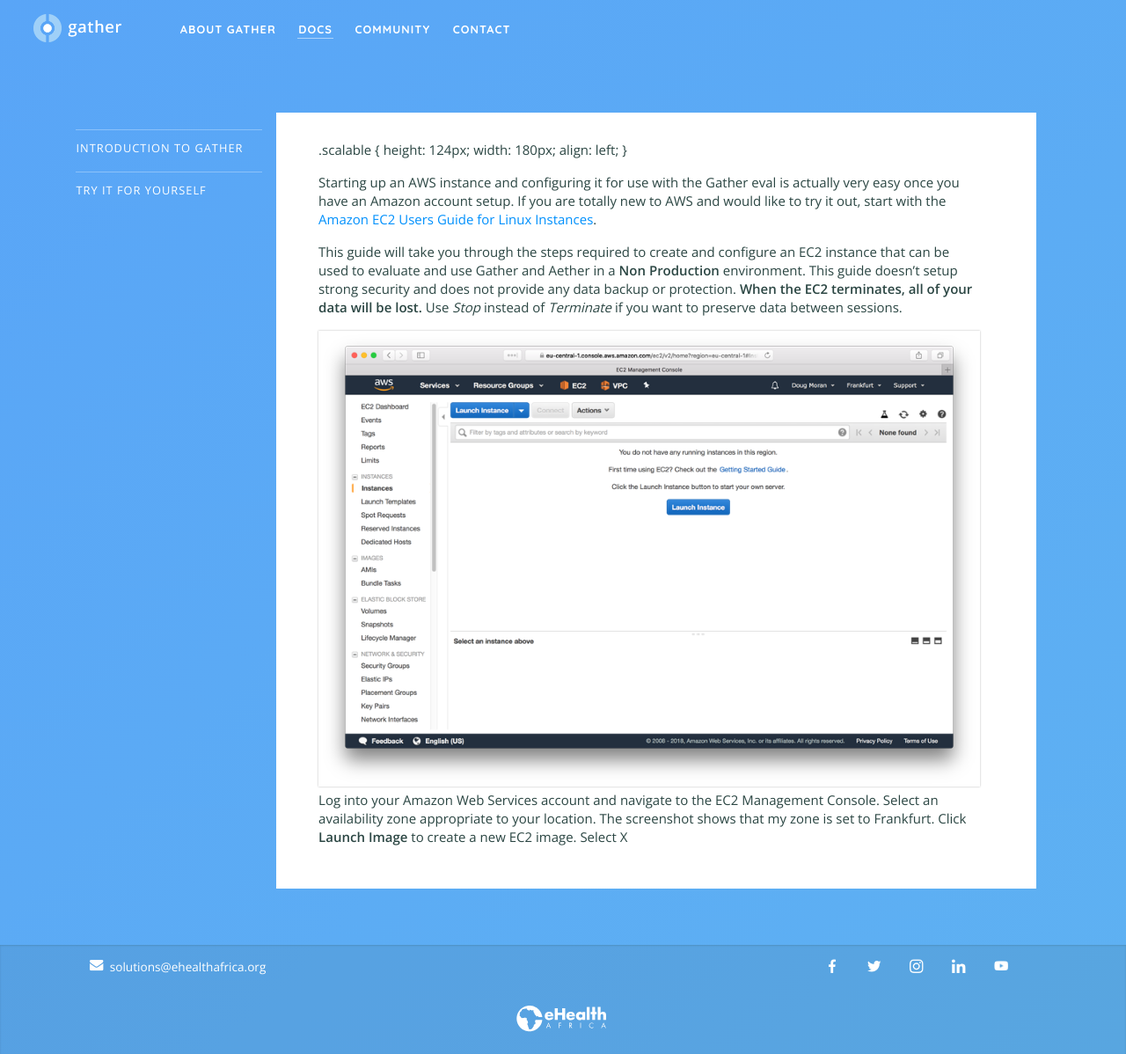
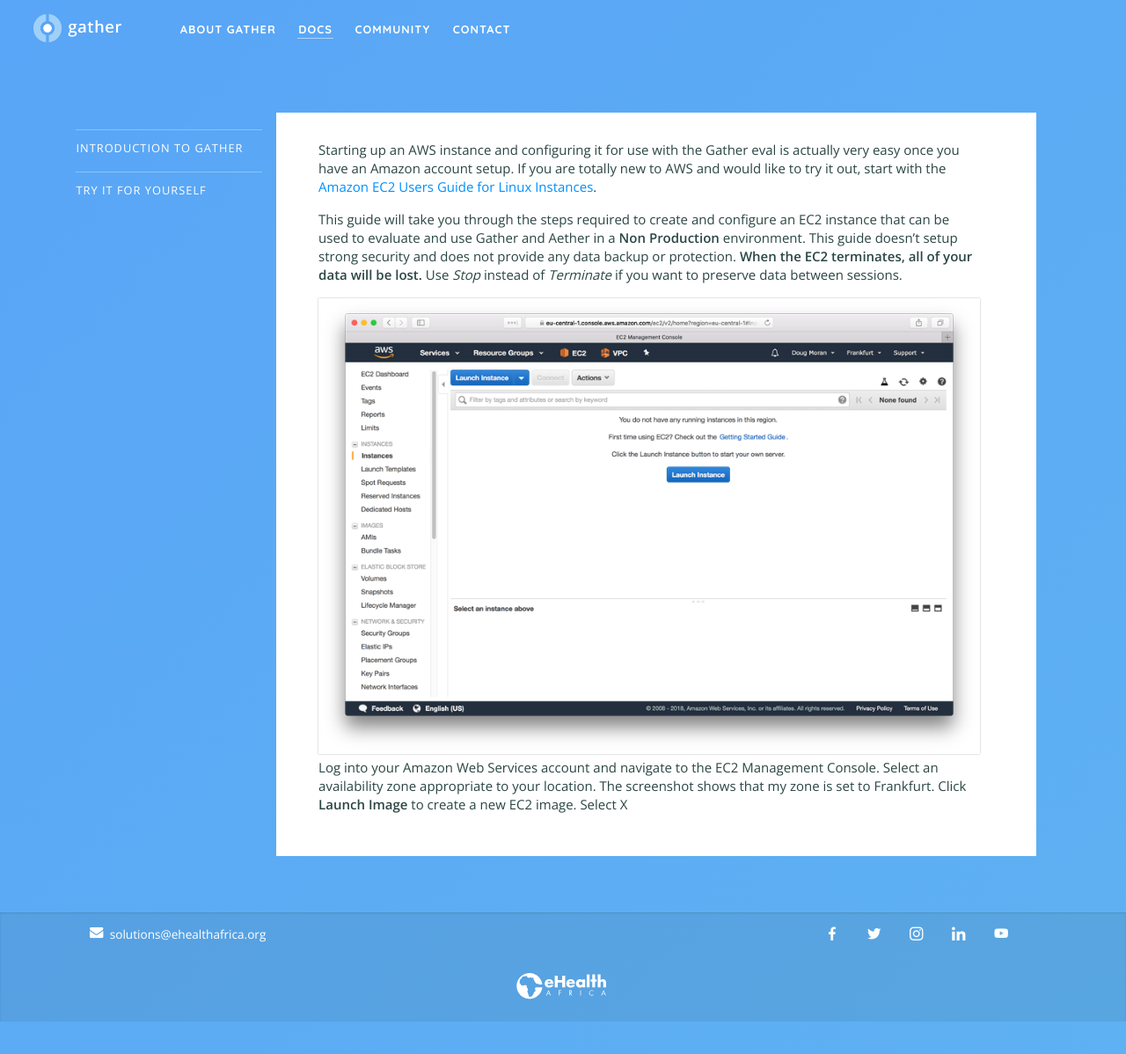
Before and after one commit to nixilla/gather, a Jekyll site: the page built from documentation/try/setup-aws.md, in a window 1280 px wide. Shown: the whole page at 88% size. Built offline with Jekyll 4.4.1, drawn with Linux system fonts in a browser that asks for light colours.

Commit message:
Update setup-aws.md

```diff
--- a/documentation/try/setup-aws.md
+++ b/documentation/try/setup-aws.md
@@ -3,11 +3,6 @@
 permalink: documentation/try/setup-aws.html
 description: Gather Documentation – Setting up AWS for Gather evaluation
 ---
-.scalable {
-  height: 124px;
-  width:  180px;
-  align:   left;
-}
 
 Starting up an AWS instance and configuring it for use with the Gather eval is actually very easy once you have an Amazon account setup.  If you are totally new to AWS and would like to try it out, start with the [Amazon EC2 Users Guide for Linux Instances](https://docs.aws.amazon.com/AWSEC2/latest/UserGuide/concepts.html).
 
```
